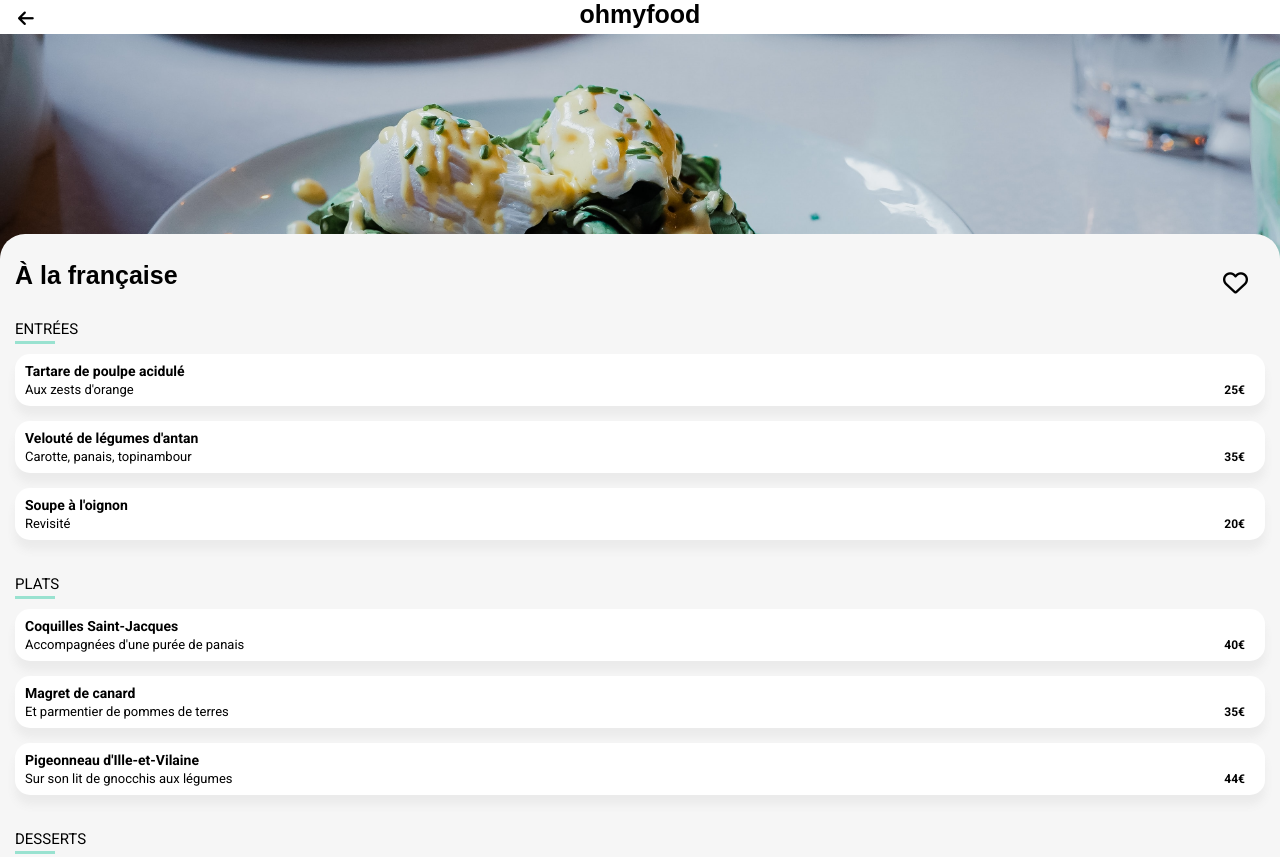
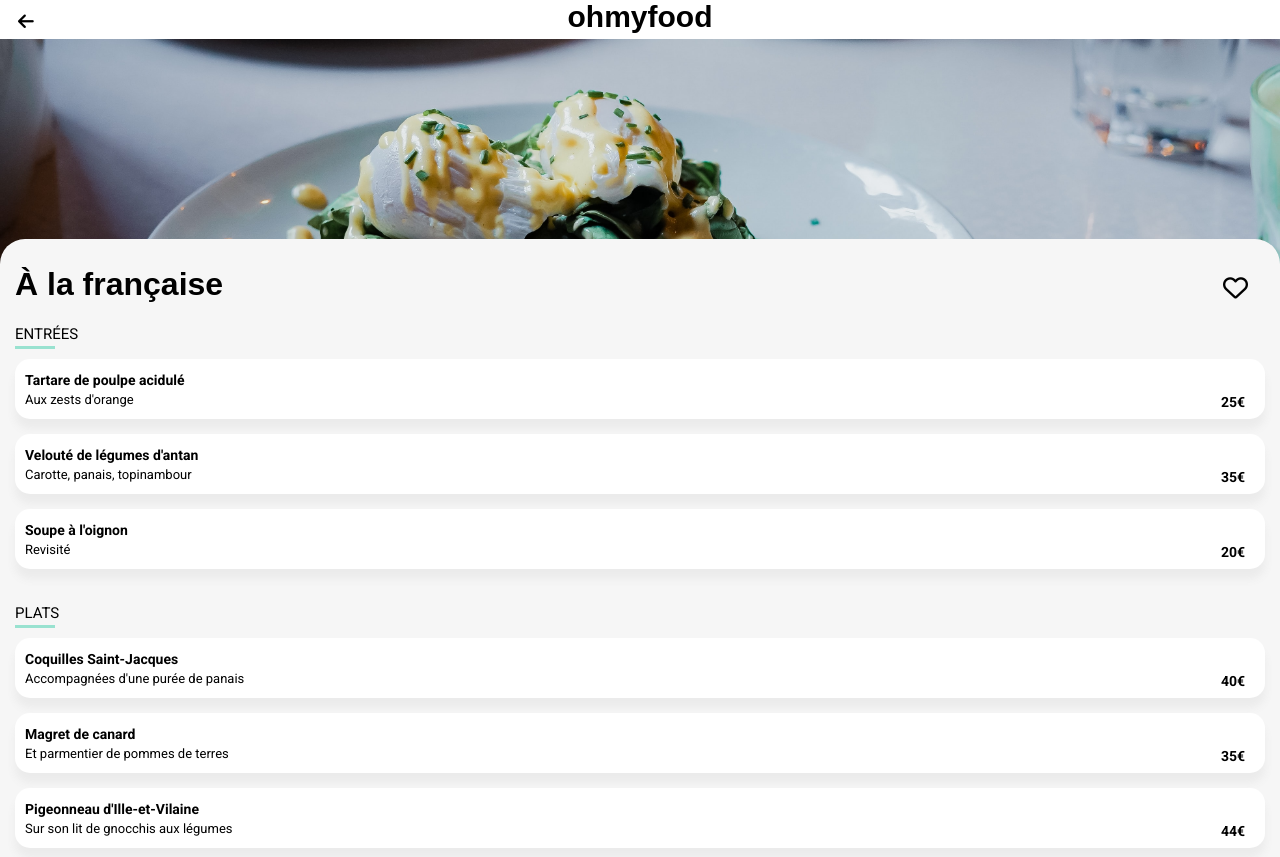
Before and after one commit to Nikopol0/NicolasDaneels_3_21082021, a website: page a-la-française.html in a window 1280 px wide. Shown: the top 857 px of the page. Drawn offline with nearby package versions, Linux system fonts and the light colour scheme; files that its build step writes are made by us from their sources; a web font is replaced by a local one.

Commit message:
fix: size menu

```diff
--- a/src/assets/sass/layout/_menu.scss
+++ b/src/assets/sass/layout/_menu.scss
@@ -9,14 +9,14 @@
   .header__logo--arrow {
     font-family: "Shrikhand", sans-serif;
     margin: 0;
-    font-size: 25px;
+    font-size: 30px;
   }
   .fa-arrow-left:before {
     content: "\f060";
     font-size: 18px;
     position: absolute;
     left: 18px;
-    top: 10px;
+    top: 13px;
     text-decoration: none;
     color: black;
   }
@@ -41,7 +41,7 @@
     flex-direction: row;
     justify-content: space-between;
     .menu-header__title {
-      font-size: 25px;
+      font-size: 32px;
       margin-bottom: 0;
       margin-top: 12px;
       font-family: "Shrikhand", sans-serif;
@@ -72,13 +72,14 @@
         flex-direction: column;
         justify-content: center;
         margin-left: 10px;
+        width: 60%;
       }
       .menu-item__price {
         display: flex;
         align-items: flex-end;
         margin-right: 20px;
         margin-bottom: 9px;
-        font-size: 12px;
+        font-size: 14px;
         font-weight: bold;
       }
       .menu-item__confirmation {
@@ -87,7 +88,7 @@
         display: none;
       }
       .menu-item__title {
-        margin: 0px 0px 3px 0px;
+        margin: 0px 0px 4px 0px;
         font-weight: bold;
         font-size: 14px;
       }
--- a/src/assets/sass/utils/_mixin.scss
+++ b/src/assets/sass/utils/_mixin.scss
@@ -28,7 +28,7 @@
   justify-content: space-between;
   border-radius: 15px;
   background-color: white;
-  height: 52px;
+  height: 60px;
   box-shadow: 0px 10px 8px #ebebeb;
   margin-bottom: 15px;
 }
```
